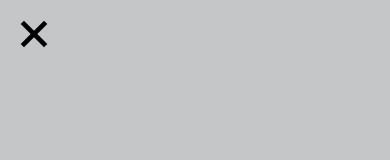
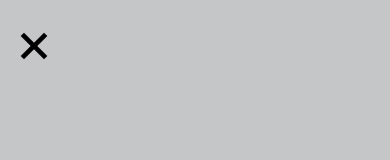
Before and after one commit to OctaFloare/flitnext-2024, a Next.js app: page / in a window 390 px wide. Both pictures are taken after a click on the button 34 px from the left and 42 px from the top of the page. Shown: the top 160 px of the page. Built offline with nearby package versions, Linux system fonts and the light colour scheme.

Commit message:
Overlay animation on open up

```diff
--- a/src/components/mobileHeader/header.jsx
+++ b/src/components/mobileHeader/header.jsx
@@ -14,7 +14,7 @@ export const MobileHeader = () => {
         <button onClick={() => setIsOpen(true)}>
           <BurgerSvg />
         </button>
-        <div className="mt-2">
+        <div className="mt-3">
           <Image
             src="/flitnext-logo.png"
             alt="FlitNext Logo"
--- a/src/components/mobileHeader/overlay.jsx
+++ b/src/components/mobileHeader/overlay.jsx
@@ -2,11 +2,14 @@ import { BurgerSvg, XIconSvg } from './xIconSvg';
 
 export const Overlay = ({ setIsOpen, isOpen }) => (
   <div
-    className={`absolute left-0 top-0 h-full bg-[#C5C6C7] w-full ${
-      isOpen ? 'block' : 'hidden'
-    } z-10`}
+    className={`absolute left-0 top-0 h-full bg-[#C5C6C7] w-full z-10 transition-opacity duration-300 ${
+      isOpen ? 'opacity-100 visible' : 'opacity-0 invisible'
+    }`}
   >
-    <button onClick={() => setIsOpen(false)}>
+    <button
+      onClick={() => setIsOpen(false)}
+      className="absolute top-0 left-0 mt-3"
+    >
       <XIconSvg />
     </button>
   </div>
```
